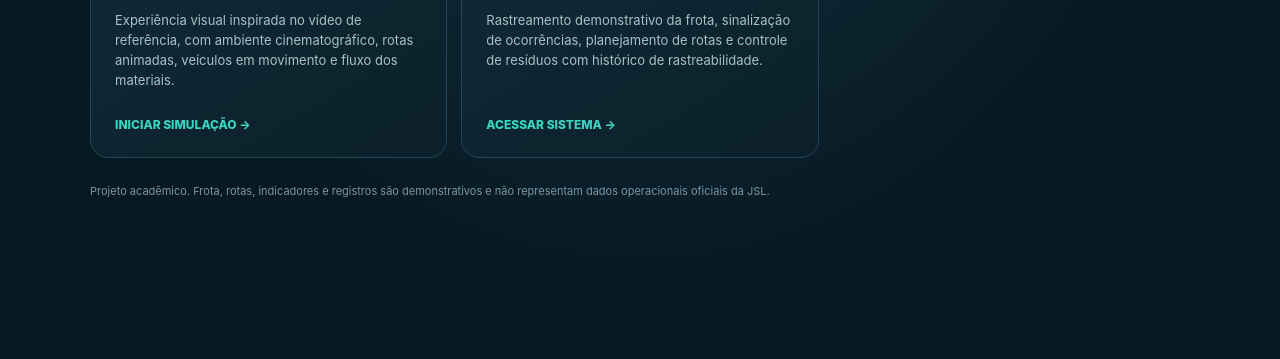
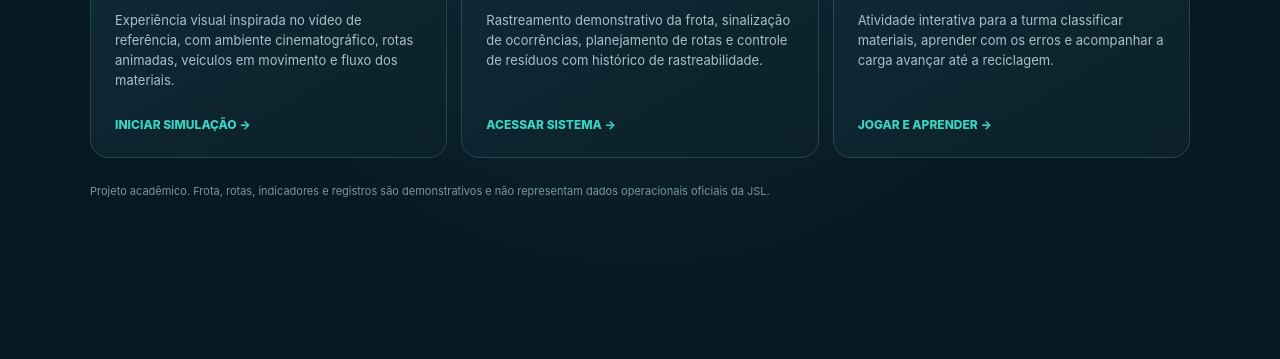
Before and after one commit to Angelosilvamarcos/Projetos-aplicados, a plain HTML site: page index.html in a window 1280 px wide. Shown: the part 441-800 px from the top of the page. Drawn offline with Linux system fonts and the light colour scheme.

Commit message:
Add environmental sorting challenge to project portal

```diff
--- a/index.html
+++ b/index.html
@@ -2,4 +2,4 @@
 <html lang="pt-BR"><head><meta charset="utf-8"><meta name="viewport" content="width=device-width,initial-scale=1"><meta name="theme-color" content="#071923"><title>Projetos Aplicados · Centro Integrado</title>
 <style>
 *{box-sizing:border-box}body{margin:0;min-height:100vh;background:radial-gradient(ellipse at 50% 0%,#173b49,#071923 65%);font-family:Inter,system-ui,Segoe UI,sans-serif;color:#eaf5f7;display:grid;place-items:center;padding:24px}.wrap{width:min(1100px,100%)}.eyebrow{font-size:11px;letter-spacing:.16em;color:#39d4c2;font-weight:800}.title{font-size:clamp(28px,5vw,46px);font-weight:850;margin:10px 0}.desc{color:#a9c0c8;line-height:1.6;max-width:700px}.cards{display:grid;grid-template-columns:repeat(3,minmax(0,1fr));gap:14px;margin-top:30px}.card{display:block;text-decoration:none;color:inherit;border:1px solid #244653;border-radius:18px;padding:24px;background:linear-gradient(150deg,#102b37,#0b202a);transition:.2s}.card:hover{border-color:#39d4c2;transform:translateY(-3px)}.icon{font-size:30px}.card h2{font-size:19px;margin:15px 0 8px}.card p{font-size:13px;line-height:1.55;color:#a9c0c8;min-height:82px}.go{display:inline-block;margin-top:12px;color:#39d4c2;font-weight:800;font-size:12px}.note{font-size:11px;color:#7897a2;margin-top:26px}@media(max-width:850px){.cards{grid-template-columns:1fr 1fr}}@media(max-width:580px){.cards{grid-template-columns:1fr}.card p{min-height:0}}
-</style></head><body><main class="wrap"><div class="eyebrow">PROJETOS APLICADOS · AMBIENTE INTEGRADO</div><div class="title">Centro de Logística Reversa</div><p class="desc">Uma plataforma demonstrativa que reúne a experiência visual da operação e os controles de frota, ocorrências, rotas e rastreabilidade de resíduos.</p><div class="cards"><a class="card" href="./simulacao-imersiva/"><div class="icon">🌌</div><h2>Simulação Imersiva</h2><p>Experiência visual inspirada no vídeo de referência, com ambiente cinematográfico, rotas animadas, veículos em movimento e fluxo dos materiais.</p><span class="go">INICIAR SIMULAÇÃO →</span></a><a class="card" href="./sistema-logistica/"><div class="icon">🚛</div><h2>Sistema de Gestão Logística</h2><p>Rastreamento demonstrativo da frota, sinalização de ocorrências, planejamento de rotas e controle de resíduos com histórico de rastreabilidade.</p><span class="go">ACESSAR SISTEMA →</span></a></div><div class="note">Projeto acadêmico. Frota, rotas, indicadores e registros são demonstrativos e não representam dados operacionais oficiais da JSL.</div></main></body></html>
+</style></head><body><main class="wrap"><div class="eyebrow">PROJETOS APLICADOS · AMBIENTE INTEGRADO</div><div class="title">Centro de Logística Reversa</div><p class="desc">Uma plataforma demonstrativa que reúne a experiência visual da operação e os controles de frota, ocorrências, rotas e rastreabilidade de resíduos.</p><div class="cards"><a class="card" href="./simulacao-imersiva/"><div class="icon">🌌</div><h2>Simulação Imersiva</h2><p>Experiência visual inspirada no vídeo de referência, com ambiente cinematográfico, rotas animadas, veículos em movimento e fluxo dos materiais.</p><span class="go">INICIAR SIMULAÇÃO →</span></a><a class="card" href="./sistema-logistica/"><div class="icon">🚛</div><h2>Sistema de Gestão Logística</h2><p>Rastreamento demonstrativo da frota, sinalização de ocorrências, planejamento de rotas e controle de resíduos com histórico de rastreabilidade.</p><span class="go">ACESSAR SISTEMA →</span></a><a class="card" href="./sistema-logistica/#desafio"><div class="icon">♻️</div><h2>Desafio da Coleta Consciente</h2><p>Atividade interativa para a turma classificar materiais, aprender com os erros e acompanhar a carga avançar até a reciclagem.</p><span class="go">JOGAR E APRENDER →</span></a></div><div class="note">Projeto acadêmico. Frota, rotas, indicadores e registros são demonstrativos e não representam dados operacionais oficiais da JSL.</div></main></body></html>
```
